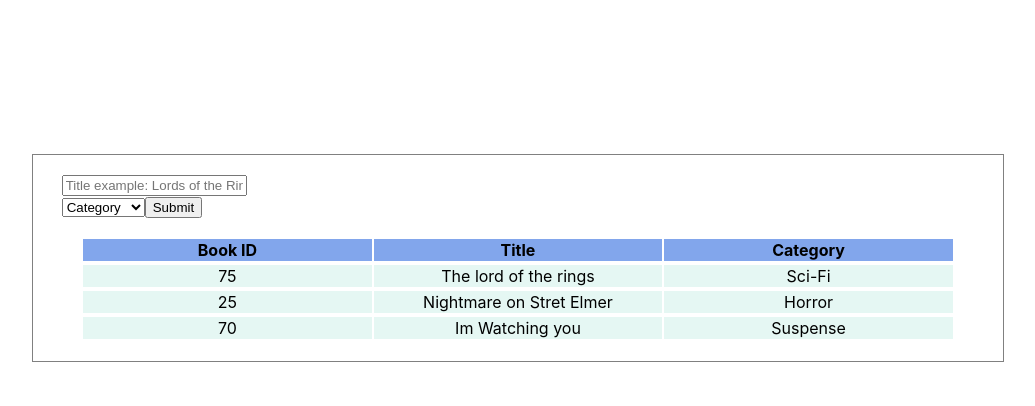
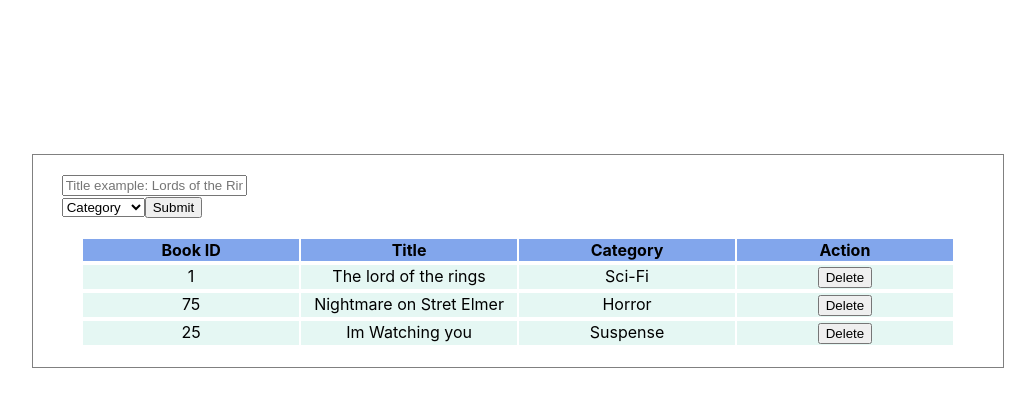
Before and after one commit to MephistoDevelop/React-Bookstore, a React (Create React App) app: page / in a window 1280 px wide. Shown: the top 406 px of the page, without its empty margins (122-1157 px from the left). Built offline with nearby package versions, Linux system fonts and the light colour scheme.

Commit message:
refactor: book component delete buton working

```diff
--- a/src/actions/actions.js
+++ b/src/actions/actions.js
@@ -3,4 +3,9 @@ const addBook = (book) => ({
   book,
 });
 
-export default addBook;
+const deleteBook = (id) => ({
+  type: 'DELETE_BOOK',
+  id,
+});
+
+export { addBook, deleteBook };
--- a/src/assets/styles/styles.css
+++ b/src/assets/styles/styles.css
@@ -15,10 +15,10 @@ tr {
   background-color: rgba(77, 128, 228, 0.7);
 }
 th {
-  width: 33%;
+  width: 25%;
 }
 td {
-  width: 33%;
+  width: 25%;
   text-align: center;
   background-color: rgba(223, 246, 240, 0.8);
 }
--- a/src/components/Book.js
+++ b/src/components/Book.js
@@ -1,14 +1,32 @@
+/* eslint-disable import/no-extraneous-dependencies */
 /* eslint-disable arrow-parens */
 import React from 'react';
+import { connect } from 'react-redux';
+import { deleteBook } from '../actions/actions';
 
-const Book = (book) => (
-  <div className="td-container">
-    <table>
-      <td>{book.id}</td>
-      <td>{book.title}</td>
-      <td>{book.category}</td>
-    </table>
-  </div>
-);
 
-export default Book;
+const Book = (props) => {
+  const {
+    id, title, category, deleteBook,
+  } = props;
+
+  return (
+    <div className="td-container">
+      <table>
+        <td>{id}</td>
+        <td>{title}</td>
+        <td>{category}</td>
+        <td>
+          <input type="button" name={`bookid${id}`} value="Delete" onClick={() => deleteBook(id)} />
+        </td>
+      </table>
+    </div>
+  );
+};
+
+
+const mapDispatchToProps = (dispatch) => ({
+  deleteBook: (id) => dispatch(deleteBook(id)),
+});
+
+export default connect(null, mapDispatchToProps)(Book);
--- a/src/containers/BooksForm.js
+++ b/src/containers/BooksForm.js
@@ -6,7 +6,8 @@ import { connect } from 'react-redux';
 import propTypes from 'prop-types';
 import newID from '../index';
 import books from '../reducers/books';
-import addBook from '../actions/actions';
+import {addBook,deleteBook} from '../actions/actions';
+
 class BooksForm extends React.Component {
   constructor(props) {
     super(props);
@@ -84,7 +85,7 @@ const mapStateToProps = (state) => ({
 
 const mapDispatchToProps = (dispatch) => ({
   createBook: (book) => dispatch(addBook(book)),
-  deleteBook: () => dispatch({ type: 'DELETE_BOOK' }),
+  deleteBook: (book) => dispatch(deleteBook(book)),
 });
 
 BooksForm.propTypes = {
--- a/src/containers/BooksList.js
+++ b/src/containers/BooksList.js
@@ -26,6 +26,7 @@ const BooksList = (props) => {
           <th>Book ID</th>
           <th>Title</th>
           <th>Category</th>
+          <th>Action</th>
         </tr>
       </table>
       {mapProps()}
--- a/src/index.js
+++ b/src/index.js
@@ -13,7 +13,7 @@ const initialState = {
   book: [],
   books: [
     {
-      id: newID(),
+      id: 1,
       title: 'The lord of the rings',
       category: 'Sci-Fi',
     },
--- a/src/reducers/books.js
+++ b/src/reducers/books.js
@@ -10,10 +10,10 @@ const books = (state = [], action) => {
       newState.push(action.book);
       return newState;
     case 'DELETE_BOOK':
-      break;
+      console.log(`Deleted ID:${action.id}  ${newState.filter((book) => action.id !== book.id)}`);
+      return [...newState.filter((book) => action.id !== book.id)];
     default:
       return newState;
   }
-  return newState;
 };
 export default books;
```
